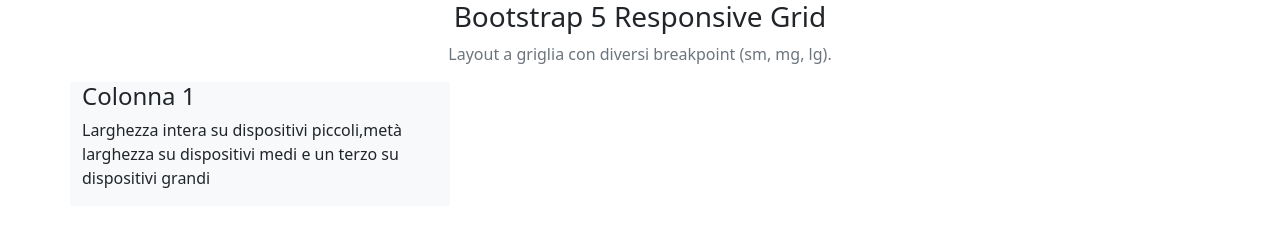
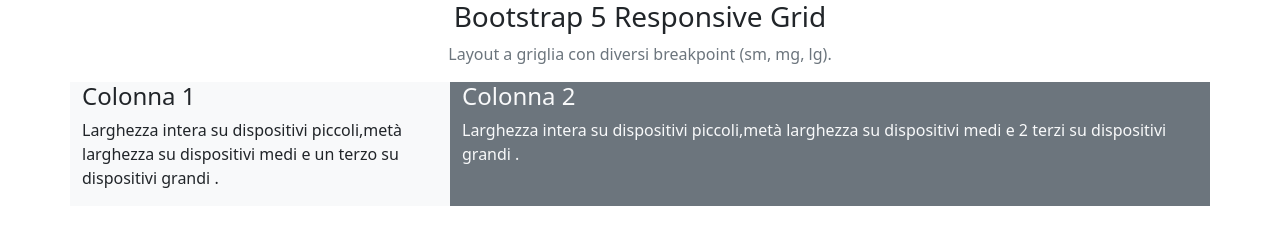
Before and after one commit to veronicacrisafi/htmlcss-bootstrap-layout, a plain HTML site: page index.html in a window 1280 px wide. Drawn offline with nearby package versions, Linux system fonts and the light colour scheme.

Commit message:
add col 2

```diff
--- a/index.html
+++ b/index.html
@@ -26,10 +26,15 @@
                 <div class="col-sm-12 col-md-6 col-lg-4 bg-light">
                     <h4 class="text-start">Colonna 1</h2>
                         <p class="text-start">Larghezza intera su dispositivi piccoli,metà larghezza su dispositivi medi
-                            e un terzo su dispositivi grandi</p>
+                            e un terzo su dispositivi grandi .</p>
                 </div>
                 <!-- /.col -->
-                <div class="col"></div>
+                <div class="col-sm-12 col-md-6 col-lg-8 bg-secondary">
+                    <h4 class="text-start text-light">Colonna 2</h4>
+                    <p class="text-start text-light">Larghezza intera su dispositivi piccoli,metà larghezza su
+                        dispositivi medi
+                        e 2 terzi su dispositivi grandi .</p>
+                </div>
                 <!-- /.col -->
                 <div class="col"></div>
                 <!-- /.col -->
```
